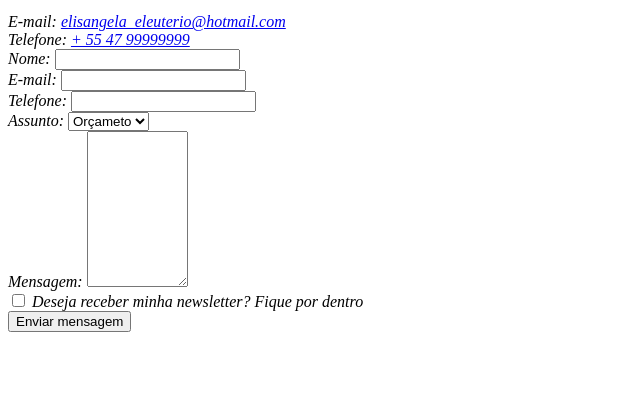
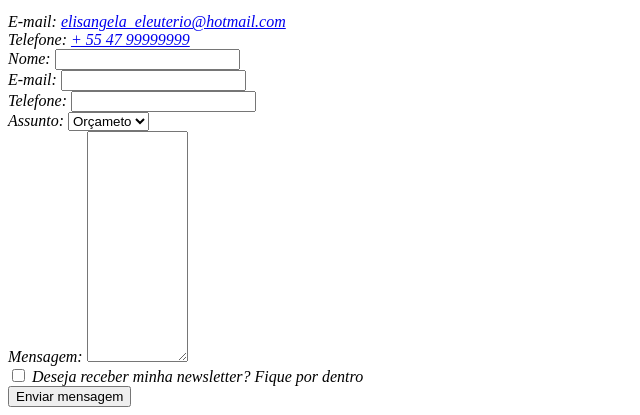
Before and after one commit to elisangelaeleuterio/Site, a plain HTML site: page Index.html in a window 1280 px wide. Shown: the part 697-1112 px from the top of the page, without its empty margins (0-640 px from the left). Before the commit the page ends 1037 px from the top, so only its background shows below. Drawn offline with Linux system fonts and the light colour scheme.

Commit message:
primeira alteracao

```diff
--- a/Index.html
+++ b/Index.html
@@ -92,7 +92,7 @@
                         <br>
 
                         <label for="mensagem">Mensagem: </label>
-                        <textarea name="mensagem" id="mensagem" cols="10" rows="10" required></textarea>
+                        <textarea name="mensagem" id="mensagem" cols="10" rows="15" required></textarea>
 
 
                         <br>
```
